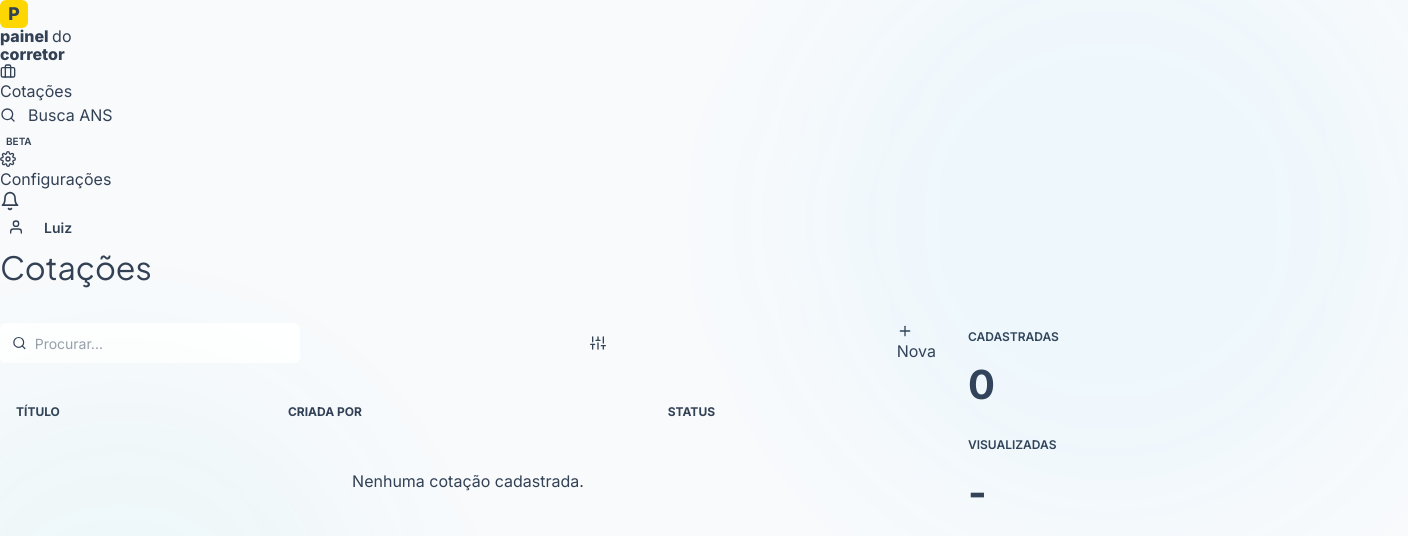
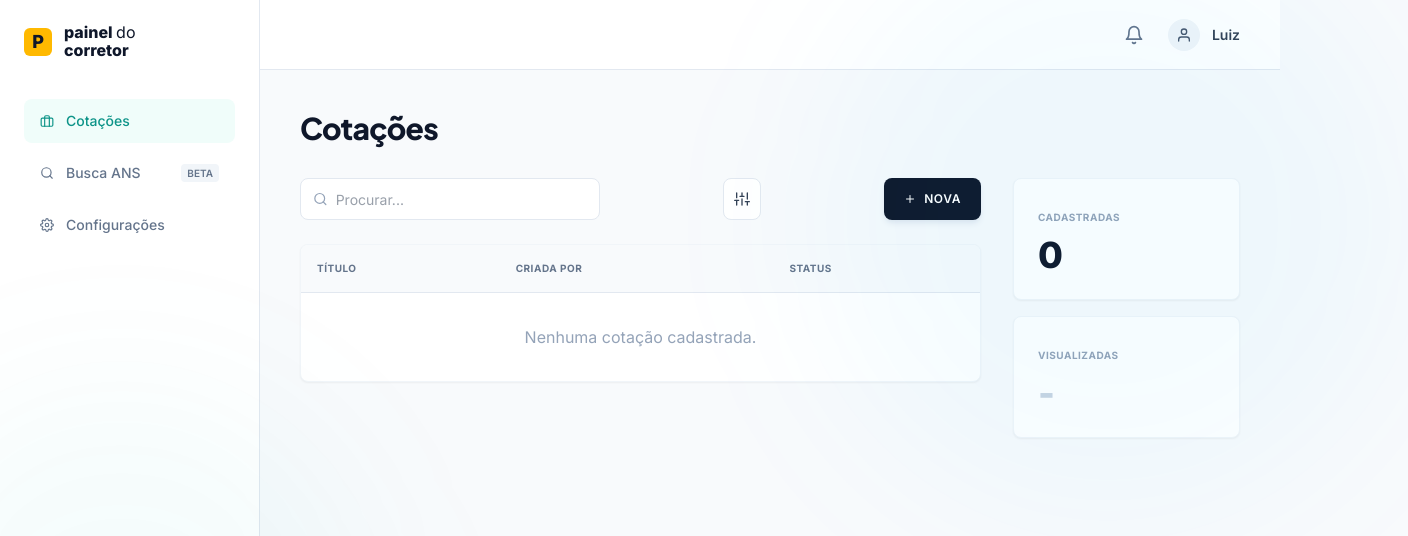
Before and after one commit to EdDevFront/painel-corretor, a Next.js app: page / in a window 1280 px wide. Shown: the top 536 px of the page, 1408 px wide, since content can reach past the window. Built offline with nearby package versions, Linux system fonts and the light colour scheme.

Commit message:
feat(tailwind): refactor all components and layout to use Tailwind CSS v4

```diff
--- a/src/app/page.tsx
+++ b/src/app/page.tsx
@@ -44,7 +44,7 @@ export default function Home() {
   const handleSelectQuotation = (id: string) => {
     loadQuotation(id);
     setViewState("wizard");
-    setCurrentStep(3); // Start draft at Step 3 (Lives) or load step based on state
+    setCurrentStep(3); // Start draft at Step 3 (Lives)
   };
 
   const handleNewQuotation = () => {
@@ -58,14 +58,14 @@ export default function Home() {
   };
 
   return (
-    <div className="main-layout">
+    <div className="flex flex-row min-h-screen w-full">
       <Sidebar activeTab={activeTab} setActiveTab={setActiveTab} />
 
-      <div className="content-wrapper">
+      <div className="flex flex-col flex-1 bg-slate-50">
         <Navbar />
 
-        <main className="main-content">
-          <div className="ambient-bg">
+        <main className="p-10 flex-1 overflow-y-auto relative">
+          <div className="fixed inset-0 z-0 pointer-events-none">
             <div className="glow-blue"></div>
             <div className="glow-teal"></div>
           </div>
@@ -79,7 +79,7 @@ export default function Home() {
           )}
 
           {activeTab === "cotações" && viewState === "wizard" && (
-            <div style={{ maxWidth: "800px", margin: "0 auto" }}>
+            <div className="max-w-[800px] mx-auto w-full relative z-10">
               <QuotationHeader clientName={quotation?.clientName} status={quotation?.status} />
               <QuotationStepper currentStep={currentStep} />
 
@@ -130,9 +130,9 @@ export default function Home() {
           )}
 
           {activeTab !== "cotações" && (
-            <div className="card" style={{ textAlign: "center", padding: "4rem" }}>
-              <h2>{activeTab === "busca" ? "Busca ANS" : "Configurações"}</h2>
-              <p style={{ color: "var(--slate-400)", marginTop: "1rem" }}>Área em desenvolvimento (Beta).</p>
+            <div className="bg-white border border-slate-100 rounded-lg p-16 shadow-xs text-center max-w-[600px] mx-auto relative z-10">
+              <h2 className="text-xl font-bold text-slate-900">{activeTab === "busca" ? "Busca ANS" : "Configurações"}</h2>
+              <p className="text-slate-400 mt-4">Área em desenvolvimento (Beta).</p>
             </div>
           )}
         </main>
--- a/src/domains/quotation/components/QuotationHeader.tsx
+++ b/src/domains/quotation/components/QuotationHeader.tsx
@@ -9,31 +9,23 @@ export function QuotationHeader({ clientName, status }: HeaderProps) {
   const displayStatus = status || "Rascunho";
 
   return (
-    <header className="quotation-header" style={{
-      display: "flex",
-      justifyContent: "space-between",
-      alignItems: "center",
-      borderBottom: "1px solid var(--slate-200)",
-      paddingBottom: "1.5rem",
-      marginBottom: "2rem",
-      width: "100%",
-    }}>
-      <div style={{ display: "flex", alignItems: "center", gap: "0.75rem" }}>
-        <div className="status-badge" style={{ padding: "0.5rem 0.75rem" }}>
+    <header className="flex justify-between items-center border-b border-slate-200 pb-6 mb-8 w-full">
+      <div className="flex items-center gap-3">
+        <div className="inline-flex items-center gap-2 px-3 py-1 rounded-full bg-teal-50 border border-teal-100 text-teal-700 text-[10px] font-bold uppercase tracking-widest">
           <span className="pulse-dot"></span>
           <span>{displayStatus}</span>
         </div>
         <div>
-          <h1 style={{ fontSize: "1.5rem", margin: 0, letterSpacing: "-0.03em" }}>Painel do Corretor</h1>
+          <h1 className="text-xl font-extrabold text-slate-900 tracking-tight leading-none">Painel do Corretor</h1>
           {clientName && (
-            <p style={{ fontSize: "0.875rem", color: "var(--slate-500)", margin: 0 }}>
-              Cotação para: <strong>{clientName}</strong>
+            <p className="text-xs text-slate-500 mt-1">
+              Cotação para: <strong className="font-semibold text-slate-800">{clientName}</strong>
             </p>
           )}
         </div>
       </div>
       <div>
-        <span style={{ fontSize: "0.75rem", color: "var(--slate-400)", fontFamily: "monospace" }}>
+        <span className="text-[10px] text-slate-400 font-mono">
           v1.0.0
         </span>
       </div>
--- a/src/domains/quotation/components/QuotationList.tsx
+++ b/src/domains/quotation/components/QuotationList.tsx
@@ -17,47 +17,47 @@ export function QuotationList({ quotations, onSelectQuotation, onNewQuotation }:
   );
 
   return (
-    <div style={{ width: "100%" }}>
-      <div style={{ display: "flex", justifyContent: "space-between", alignItems: "center", marginBottom: "2rem" }}>
-        <h1 style={{ fontSize: "2rem" }}>Cotações</h1>
+    <div className="w-full">
+      <div className="flex justify-between items-center mb-8">
+        <h1 className="text-3xl font-extrabold text-slate-900 tracking-tight">Cotações</h1>
       </div>
 
-      <div style={{ display: "flex", gap: "2rem", alignItems: "flex-start", flexWrap: "wrap" }}>
-        <div style={{ flex: 3, minWidth: "300px" }}>
+      <div className="flex gap-8 items-start flex-wrap">
+        <div className="flex-3 min-w-[300px]">
           {/* Controls Bar */}
-          <div style={{ display: "flex", justifyContent: "space-between", gap: "1rem", marginBottom: "1.5rem" }}>
-            <div style={{ display: "flex", alignItems: "center", border: "1px solid var(--slate-200)", borderRadius: "6px", padding: "0.25rem 0.75rem", background: "#fff", flex: 1, maxWidth: "300px" }}>
-              <FiSearch style={{ color: "var(--slate-400)", marginRight: "0.5rem" }} />
+          <div className="flex justify-between gap-4 mb-6">
+            <div className="flex items-center border border-slate-200 rounded-lg px-3 py-1.5 bg-white flex-1 max-w-[300px]">
+              <FiSearch className="text-slate-400 mr-2" />
               <input
                 type="text"
                 placeholder="Procurar..."
                 value={search}
                 onChange={(e) => setSearch(e.target.value)}
-                style={{ border: "none", outline: "none", fontSize: "0.875rem", width: "100%", height: "30px" }}
+                className="border-none outline-none text-sm w-full h-[28px] focus:ring-0"
               />
             </div>
-            <button className="btn-secondary" style={{ padding: "0.5rem" }}>
+            <button className="flex items-center justify-center p-2.5 bg-white border border-slate-200 rounded-lg text-slate-700 hover:bg-slate-50 cursor-pointer">
               <FiSliders />
             </button>
-            <button className="btn-primary" onClick={onNewQuotation} style={{ gap: "0.5rem", borderRadius: "6px", textTransform: "none" }}>
+            <button onClick={onNewQuotation} className="flex items-center gap-2 text-xs font-semibold uppercase tracking-wider bg-slate-900 text-white py-2.5 px-5 rounded-lg hover:bg-slate-800 cursor-pointer transition-all shadow-md shadow-slate-200">
               <FiPlus /> Nova
             </button>
           </div>
 
           {/* Quotations Table */}
-          <div className="card" style={{ padding: 0, overflowX: "auto" }}>
-            <table style={{ width: "100%", borderCollapse: "collapse", textAlign: "left" }}>
+          <div className="bg-white border border-slate-100 rounded-lg shadow-xs overflow-x-auto">
+            <table className="w-full border-collapse text-left">
               <thead>
-                <tr style={{ borderBottom: "1px solid var(--slate-200)", background: "var(--slate-50)" }}>
-                  <th style={{ padding: "1rem", fontSize: "0.75rem", textTransform: "uppercase", color: "var(--slate-500)" }}>Título</th>
-                  <th style={{ padding: "1rem", fontSize: "0.75rem", textTransform: "uppercase", color: "var(--slate-500)" }}>Criada por</th>
-                  <th style={{ padding: "1rem", fontSize: "0.75rem", textTransform: "uppercase", color: "var(--slate-500)" }}>Status</th>
+                <tr className="border-b border-slate-200 bg-slate-50">
+                  <th className="p-4 text-[10px] font-bold uppercase tracking-wider text-slate-500">Título</th>
+                  <th className="p-4 text-[10px] font-bold uppercase tracking-wider text-slate-500">Criada por</th>
+                  <th className="p-4 text-[10px] font-bold uppercase tracking-wider text-slate-500">Status</th>
                 </tr>
               </thead>
               <tbody>
                 {filtered.length === 0 ? (
                   <tr>
-                    <td colSpan={3} style={{ padding: "2rem", textAlign: "center", color: "var(--slate-400)" }}>
+                    <td colSpan={3} className="p-8 text-center text-slate-400">
                       Nenhuma cotação cadastrada.
                     </td>
                   </tr>
@@ -66,22 +66,18 @@ export function QuotationList({ quotations, onSelectQuotation, onNewQuotation }:
                     <tr
                       key={q.id}
                       onClick={() => onSelectQuotation(q.id)}
-                      style={{ borderBottom: "1px solid var(--slate-100)", cursor: "pointer" }}
-                      onMouseEnter={(e) => (e.currentTarget.style.backgroundColor = "var(--slate-50)")}
-                      onMouseLeave={(e) => (e.currentTarget.style.backgroundColor = "transparent")}
+                      className="border-b border-slate-100 hover:bg-slate-50/50 cursor-pointer transition-colors"
                     >
-                      <td style={{ padding: "1rem", fontWeight: 600, color: "var(--slate-900)" }}>
-                        {q.clientName}
-                      </td>
-                      <td style={{ padding: "1rem" }}>
-                        <div style={{ fontWeight: 500, color: "var(--slate-800)" }}>{q.brokerName}</div>
-                        <div style={{ fontSize: "0.75rem", color: "var(--slate-400)" }}>
+                      <td className="p-4 font-semibold text-slate-900">{q.clientName}</td>
+                      <td className="p-4">
+                        <div className="font-medium text-slate-800">{q.brokerName}</div>
+                        <div className="text-[11px] text-slate-400">
                           {new Date(q.createdAt).toLocaleDateString("pt-BR")}
                         </div>
                       </td>
-                      <td style={{ padding: "1rem" }}>
-                        <span style={{ display: "inline-flex", alignItems: "center", gap: "0.5rem", fontSize: "0.875rem", color: "var(--slate-500)" }}>
-                          <span style={{ width: "8px", height: "8px", borderRadius: "50%", backgroundColor: q.status === "completed" ? "var(--emerald-500)" : "var(--slate-400)" }}></span>
+                      <td className="p-4">
+                        <span className="inline-flex items-center gap-2 text-xs text-slate-500">
+                          <span className={`w-2 h-2 rounded-full ${q.status === "completed" ? "bg-emerald-500" : "bg-slate-400"}`}></span>
                           {q.status === "completed" ? "Finalizada" : "Rascunho"}
                         </span>
                       </td>
@@ -94,18 +90,14 @@ export function QuotationList({ quotations, onSelectQuotation, onNewQuotation }:
         </div>
 
         {/* Metrics Column */}
-        <div style={{ flex: 1, minWidth: "220px", display: "flex", flexDirection: "column", gap: "1rem" }}>
-          <div className="card">
-            <span style={{ fontSize: "0.75rem", textTransform: "uppercase", fontWeight: 600, color: "var(--slate-400)" }}>Cadastradas</span>
-            <div style={{ fontSize: "2.5rem", fontWeight: 700, color: "var(--slate-900)", marginTop: "0.5rem" }}>
-              {quotations.length}
-            </div>
+        <div className="flex-1 min-w-[220px] flex flex-col gap-4">
+          <div className="bg-white border border-slate-100 rounded-lg p-6 shadow-xs">
+            <span className="text-[10px] uppercase font-bold tracking-wider text-slate-400">Cadastradas</span>
+            <div className="text-4xl font-extrabold text-slate-900 mt-2">{quotations.length}</div>
           </div>
-          <div className="card">
-            <span style={{ fontSize: "0.75rem", textTransform: "uppercase", fontWeight: 600, color: "var(--slate-400)" }}>Visualizadas</span>
-            <div style={{ fontSize: "2.5rem", fontWeight: 700, color: "var(--slate-400)", marginTop: "0.5rem" }}>
-              -
-            </div>
+          <div className="bg-white border border-slate-100 rounded-lg p-6 shadow-xs">
+            <span className="text-[10px] uppercase font-bold tracking-wider text-slate-400">Visualizadas</span>
+            <div className="text-4xl font-extrabold text-slate-300 mt-2">-</div>
           </div>
         </div>
       </div>
--- a/src/domains/quotation/components/QuotationProfile.tsx
+++ b/src/domains/quotation/components/QuotationProfile.tsx
@@ -31,30 +31,36 @@ export function QuotationProfile({
   };
 
   return (
-    <form onSubmit={handleSubmit(onFormSubmit)} className="card" style={{ maxWidth: "500px", margin: "0 auto" }}>
-      <h2 style={{ marginBottom: "1.5rem", fontSize: "1.25rem" }}>Configurações do Plano</h2>
+    <form onSubmit={handleSubmit(onFormSubmit)} className="bg-white border border-slate-100 rounded-lg p-6 shadow-xs max-w-[500px] mx-auto">
+      <h2 className="text-lg font-bold text-slate-900 mb-6">Configurações do Plano</h2>
 
-      <div className="form-group">
-        <label className="form-label">Acomodação</label>
-        <select className="form-select" {...register("accommodation")}>
+      <div className="flex flex-col gap-1.5 mb-5">
+        <label className="text-[10px] uppercase font-bold tracking-wider text-slate-500">Acomodação</label>
+        <select
+          className="border border-slate-200 rounded-md py-2 px-3 bg-white focus:outline-hidden focus:border-teal-500 focus:ring-3 focus:ring-teal-100 transition-all text-sm"
+          {...register("accommodation")}
+        >
           <option value="enfermaria">Enfermaria (Coletiva)</option>
           <option value="apartamento">Apartamento (Individual)</option>
         </select>
       </div>
 
-      <div className="form-group">
-        <label className="form-label">Abrangência Geográfica</label>
-        <select className="form-select" {...register("region")}>
+      <div className="flex flex-col gap-1.5 mb-6">
+        <label className="text-[10px] uppercase font-bold tracking-wider text-slate-500">Abrangência Geográfica</label>
+        <select
+          className="border border-slate-200 rounded-md py-2 px-3 bg-white focus:outline-hidden focus:border-teal-500 focus:ring-3 focus:ring-teal-100 transition-all text-sm"
+          {...register("region")}
+        >
           <option value="nacional">Nacional</option>
           <option value="regional">Regional</option>
         </select>
       </div>
 
-      <div style={{ display: "flex", gap: "1rem", marginTop: "1.5rem" }}>
-        <button type="button" className="btn-secondary" style={{ flex: 1 }} onClick={onBack}>
+      <div className="flex gap-4 mt-6">
+        <button type="button" className="flex-1 flex items-center justify-center gap-2 text-xs font-semibold uppercase tracking-wider bg-white border border-slate-200 text-slate-700 py-2.5 px-5 rounded-lg hover:bg-slate-50 cursor-pointer transition-all" onClick={onBack}>
           Voltar
         </button>
-        <button type="submit" className="btn-primary" style={{ flex: 1 }}>
+        <button type="submit" className="flex-1 flex items-center justify-center gap-2 text-xs font-semibold uppercase tracking-wider bg-slate-900 text-white py-2.5 px-5 rounded-lg hover:bg-slate-800 cursor-pointer transition-all shadow-md shadow-slate-200">
           Prosseguir
         </button>
       </div>
--- a/src/domains/quotation/components/QuotationStepper.tsx
+++ b/src/domains/quotation/components/QuotationStepper.tsx
@@ -14,51 +14,26 @@ const STEPS = [
 
 export function QuotationStepper({ currentStep }: StepperProps) {
   return (
-    <div style={{
-      display: "flex",
-      justifyContent: "space-between",
-      alignItems: "center",
-      width: "100%",
-      marginBottom: "2.5rem",
-      padding: "0.5rem 0",
-      position: "relative",
-    }}>
+    <div className="flex justify-between items-center w-full mb-10 py-2 relative">
       {STEPS.map((step, index) => {
         const stepNum = index + 1;
         const isActive = stepNum === currentStep;
         const isCompleted = stepNum < currentStep;
 
         return (
-          <div key={step} style={{
-            display: "flex",
-            flexDirection: "column",
-            alignItems: "center",
-            flex: 1,
-            zIndex: 2,
-          }}>
-            <div style={{
-              width: "2.25rem",
-              height: "2.25rem",
-              borderRadius: "50%",
-              backgroundColor: isActive ? "var(--teal-600)" : isCompleted ? "var(--slate-900)" : "var(--slate-100)",
-              color: isActive || isCompleted ? "#ffffff" : "var(--slate-500)",
-              display: "flex",
-              alignItems: "center",
-              justifyContent: "center",
-              fontSize: "0.875rem",
-              fontWeight: 600,
-              border: isActive ? "4px solid var(--teal-100)" : "none",
-              transition: "all 0.3s ease",
-            }}>
+          <div key={step} className="flex flex-col items-center flex-1 z-10">
+            <div className={`w-9 h-9 rounded-full flex items-center justify-center text-xs font-bold transition-all duration-300 ${
+              isActive
+                ? "bg-teal-600 text-white border-4 border-teal-100"
+                : isCompleted
+                  ? "bg-slate-900 text-white"
+                  : "bg-slate-100 text-slate-500"
+            }`}>
               {stepNum}
             </div>
-            <span style={{
-              fontSize: "0.75rem",
-              fontWeight: isActive ? 600 : 500,
-              color: isActive ? "var(--slate-900)" : "var(--slate-400)",
-              marginTop: "0.5rem",
-              textAlign: "center",
-            }}>
+            <span className={`text-[10px] uppercase font-bold tracking-wider mt-2 text-center ${
+              isActive ? "text-slate-900" : "text-slate-400"
+            }`}>
               {step}
             </span>
           </div>
--- a/src/domains/shared/components/Navbar.tsx
+++ b/src/domains/shared/components/Navbar.tsx
@@ -3,33 +3,16 @@ import { FiBell, FiUser } from "react-icons/fi";
 
 export function Navbar() {
   return (
-    <header className="navbar">
-      <button style={{
-        background: "none",
-        border: "none",
-        cursor: "pointer",
-        color: "var(--slate-500)",
-        fontSize: "1.25rem",
-        display: "flex",
-        alignItems: "center"
-      }}>
+    <header className="h-[70px] bg-white border-b border-slate-200 flex items-center justify-end px-10 gap-6">
+      <button className="bg-transparent border-none cursor-pointer text-slate-500 text-xl flex items-center hover:text-slate-800 transition-colors">
         <FiBell />
       </button>
 
-      <div style={{ display: "flex", alignItems: "center", gap: "0.75rem" }}>
-        <div style={{
-          width: "32px",
-          height: "32px",
-          borderRadius: "50%",
-          backgroundColor: "var(--slate-100)",
-          display: "flex",
-          alignItems: "center",
-          justifyContent: "center",
-          color: "var(--slate-600)"
-        }}>
+      <div className="flex items-center gap-3">
+        <div className="w-8 h-8 rounded-full bg-slate-100 flex items-center justify-center text-slate-600">
           <FiUser />
         </div>
-        <span style={{ fontSize: "0.875rem", fontWeight: 600, color: "var(--slate-700)" }}>
+        <span className="text-sm font-semibold text-slate-700">
           Luiz
         </span>
       </div>
--- a/src/domains/shared/components/Sidebar.tsx
+++ b/src/domains/shared/components/Sidebar.tsx
@@ -8,36 +8,27 @@ interface SidebarProps {
 
 export function Sidebar({ activeTab, setActiveTab }: SidebarProps) {
   return (
-    <aside className="sidebar">
-      <div className="sidebar-logo">
-        <div style={{
-          width: "28px",
-          height: "28px",
-          backgroundColor: "#ffd700",
-          borderRadius: "6px",
-          display: "flex",
-          alignItems: "center",
-          justifyContent: "center",
-          fontWeight: 800,
-          color: "var(--slate-900)",
-          fontSize: "1.1rem"
-        }}>
+    <aside className="w-[260px] bg-white border-r border-slate-200 flex flex-col p-6 h-screen sticky top-0">
+      <div className="flex items-center gap-3 mb-10">
+        <div className="w-7 h-7 bg-amber-400 rounded-md flex items-center justify-center font-extrabold text-slate-900 text-lg">
           P
         </div>
-        <div style={{ display: "flex", flexDirection: "column" }}>
-          <span style={{ fontSize: "1rem", fontWeight: 800, color: "var(--slate-900)", lineHeight: 1.1 }}>
-            painel <span style={{ fontWeight: 400 }}>do</span>
+        <div className="flex flex-col">
+          <span className="text-base font-extrabold text-slate-900 leading-[1.1]">
+            painel <span className="font-normal">do</span>
           </span>
-          <span style={{ fontSize: "1rem", fontWeight: 800, color: "var(--slate-900)", lineHeight: 1.1 }}>
+          <span className="text-base font-extrabold text-slate-900 leading-[1.1]">
             corretor
           </span>
         </div>
       </div>
 
-      <nav className="sidebar-menu">
+      <nav className="flex flex-col gap-2">
         <div
           onClick={() => setActiveTab("cotações")}
-          className={`sidebar-item ${activeTab === "cotações" ? "active" : ""}`}
+          className={`flex items-center gap-3 py-3 px-4 rounded-lg font-medium text-sm cursor-pointer transition-all duration-200 ${
+            activeTab === "cotações" ? "bg-teal-50 text-teal-600" : "text-slate-500 hover:bg-slate-50 hover:text-slate-800"
+          }`}
         >
           <FiBriefcase />
           <span>Cotações</span>
@@ -45,29 +36,24 @@ export function Sidebar({ activeTab, setActiveTab }: SidebarProps) {
 
         <div
           onClick={() => setActiveTab("busca")}
-          className={`sidebar-item ${activeTab === "busca" ? "active" : ""}`}
-          style={{ justifyContent: "space-between" }}
+          className={`flex items-center justify-between py-3 px-4 rounded-lg font-medium text-sm cursor-pointer transition-all duration-200 ${
+            activeTab === "busca" ? "bg-teal-50 text-teal-600" : "text-slate-500 hover:bg-slate-50 hover:text-slate-800"
+          }`}
         >
-          <div style={{ display: "flex", alignItems: "center", gap: "0.75rem" }}>
+          <div className="flex items-center gap-3">
             <FiSearch />
             <span>Busca ANS</span>
           </div>
-          <span style={{
-            fontSize: "0.625rem",
-            backgroundColor: "var(--slate-100)",
-            color: "var(--slate-500)",
-            padding: "0.125rem 0.375rem",
-            borderRadius: "4px",
-            fontWeight: 600,
-            textTransform: "uppercase"
-          }}>
+          <span className="text-[10px] bg-slate-100 text-slate-500 py-0.5 px-1.5 rounded font-semibold uppercase">
             beta
           </span>
         </div>
 
         <div
           onClick={() => setActiveTab("configurações")}
-          className={`sidebar-item ${activeTab === "configurações" ? "active" : ""}`}
+          className={`flex items-center gap-3 py-3 px-4 rounded-lg font-medium text-sm cursor-pointer transition-all duration-200 ${
+            activeTab === "configurações" ? "bg-teal-50 text-teal-600" : "text-slate-500 hover:bg-slate-50 hover:text-slate-800"
+          }`}
         >
           <FiSettings />
           <span>Configurações</span>
```
Also changed, not shown: src/domains/quotation/components/QuotationIdentification.tsx (+17 -14 lines), src/domains/quotation/components/QuotationLives.tsx (+29 -32 lines), src/domains/quotation/components/QuotationPreferences.tsx (+34 -15 lines), src/domains/quotation/components/QuotationResults.tsx (+27 -27 lines).
